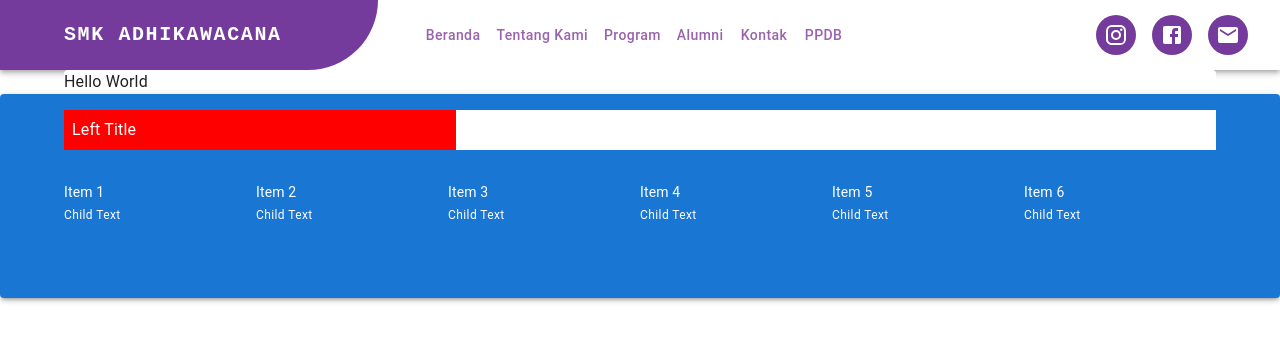
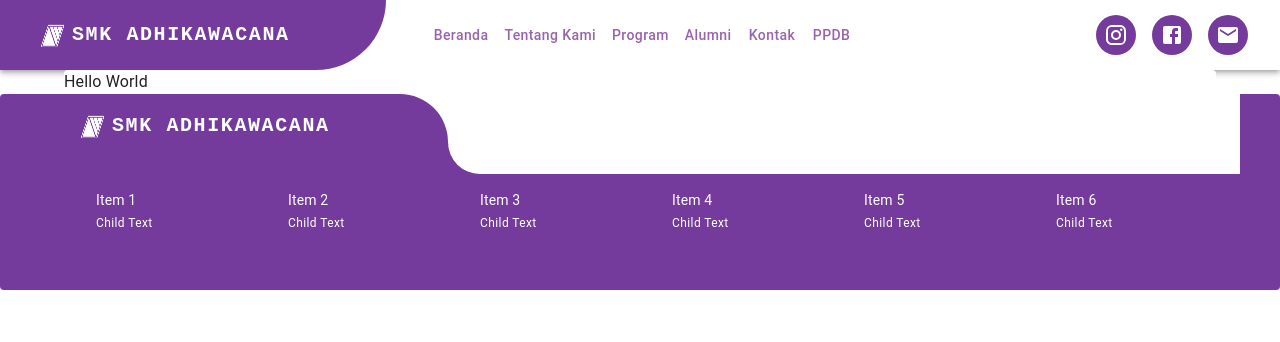
Before and after one commit to adriantori/SmkAdhikawacana, a React (Vite) app: page / in a window 1280 px wide. Shown: the top 342 px of the page. Built offline with nearby package versions, Linux system fonts and the light colour scheme.

Commit message:
feat: curves and logo

```diff
--- a/src/components/Footer/index.tsx
+++ b/src/components/Footer/index.tsx
@@ -4,43 +4,115 @@ import { Box, Paper, Typography, Container } from '@mui/material/';
 const Footer: React.FC = () => {
   return (
     <Paper
-      elevation={3}
+      elevation={0}
       sx={{
-        backgroundColor: 'primary.main',
+        backgroundColor: '#743B9C',
         color: 'white',
-        padding: 2,
         display: 'flex',
         flexDirection: 'column',
         alignItems: 'center',
+        padding: 0,
+        margin: 0
       }}
     >
       <Container
+        disableGutters
         sx={{
           display: 'flex',
           width: '100%',
           justifyContent: 'space-between',
-          marginBottom: 2,
+          backgroundColor: 'white'
         }}
       >
         <Box
           sx={{
-            backgroundColor: 'red',
-            padding: 1,
+            backgroundColor: '#743B9C',
+            paddingTop: 2,
             flexBasis: '34%',
             flexGrow: 1,
+            borderRadius: '0 100px 0 0',
           }}
         >
-          <Typography variant="body1">Left Title</Typography>
+          <Typography
+            variant="h6"
+            noWrap
+            component="a"
+            href="#app-bar-with-responsive-menu"
+            sx={{
+              fontFamily: 'monospace',
+              fontWeight: 700,
+              letterSpacing: '.1rem',
+              color: 'white',
+              textDecoration: 'none',
+              display: { xs: 'none', md: 'flex' },
+              padding: '0px 0px 0px 40px',
+              alignItems: 'center',
+            }}
+          >
+            <img
+              src="./logo.png"
+              alt="Logo"
+              style={{ marginRight: '8px', width: '24px', height: '24px' }}
+            />
+            SMK ADHIKAWACANA
+          </Typography>
         </Box>
         <Box
           sx={{
             backgroundColor: 'white',
-            padding: 1,
             flexBasis: '66%',
             flexGrow: 1,
+            borderRadius: '0 0 0 100px',
+
           }}
         >
-          <Typography variant="body1">Right Title</Typography>
+        </Box>
+      </Container>
+      <Container
+        disableGutters
+        sx={{
+          display: 'flex',
+          width: '100%',
+          justifyContent: 'space-between',
+          backgroundColor: '#743B9C',
+        }}
+      >
+        <Box
+          sx={{
+            backgroundColor: '#743B9C',
+            paddingTop: 4,
+            flexBasis: '34%',
+            flexGrow: 1,
+            borderRadius: '0 0 0 0',
+          }}
+        >
+          <Typography
+            variant="h6"
+            noWrap
+            component="a"
+            href="#app-bar-with-responsive-menu"
+            sx={{
+              fontFamily: 'monospace',
+              fontWeight: 700,
+              letterSpacing: '.1rem',
+              color: 'white',
+              textDecoration: 'none',
+              display: { xs: 'none', md: 'flex' },
+              padding: '0px 0px 0px 64px',
+              alignItems: 'center',
+            }}
+          >
+          </Typography>
+        </Box>
+        <Box
+          sx={{
+            backgroundColor: 'white',
+            flexBasis: '66%',
+            flexGrow: 1,
+            borderRadius: '0 0 0 100px',
+
+          }}
+        >
         </Box>
       </Container>
       <Container
@@ -58,7 +130,9 @@ const Footer: React.FC = () => {
               marginBottom: 2,
               textAlign: 'left',
               paddingTop: 2,
-              paddingBottom: 5
+              paddingBottom: 5,
+              paddingLeft: '32px'
+
             }}
           >
             <Typography variant="body2">Item {index}</Typography>
--- a/src/components/Navbar/index.tsx
+++ b/src/components/Navbar/index.tsx
@@ -1,7 +1,6 @@
 import { useState } from 'react'
 import { AppBar, Box, Toolbar, IconButton, Typography, Menu, MenuItem, Container, Button } from '@mui/material';
 import MenuIcon from '@mui/icons-material/Menu';
-import AdbIcon from '@mui/icons-material/Adb';
 import InstagramIcon from '@mui/icons-material/Instagram';
 import FacebookIcon from '@mui/icons-material/Facebook';
 import EmailIcon from '@mui/icons-material/Email';
@@ -44,12 +43,17 @@ function Navbar() {
                             textDecoration: 'none',
                             display: { xs: 'none', md: 'flex' },
                             margin: '0 40px 0 0',
-                            padding: '0px 96px 0px 64px',
+                            padding: '0px 96px 0px 40px',
                             borderRadius: '0 0 100px 0',
                             height: '70px',
                             alignItems: 'center',
                         }}
                     >
+                        <img
+                            src="./logo.png"
+                            alt="Logo"
+                            style={{ marginRight: '8px', width: '24px', height: '24px' }}
+                        />
                         SMK ADHIKAWACANA
                     </Typography>
 
@@ -91,7 +95,6 @@ function Navbar() {
 
                         </Menu>
                     </Box>
-                    <AdbIcon sx={{ display: { xs: 'flex', md: 'none', color: 'black' }, mr: 1 }} />
                     <Typography
                         variant="h6"
                         noWrap
@@ -109,6 +112,11 @@ function Navbar() {
                             alignItems: 'center',
                         }}
                     >
+                        <img
+                            src="./logo.png"
+                            alt="Logo"
+                            style={{ marginRight: '8px', width: '24px', height: '24px' }}
+                        />
                         SMK ADHIKAWACANA
                     </Typography>
                     <Box sx={{ flexGrow: 1, display: { xs: 'none', md: 'flex', color: 'black' } }}>
```
Also changed, not shown: public/logo.png (added).
